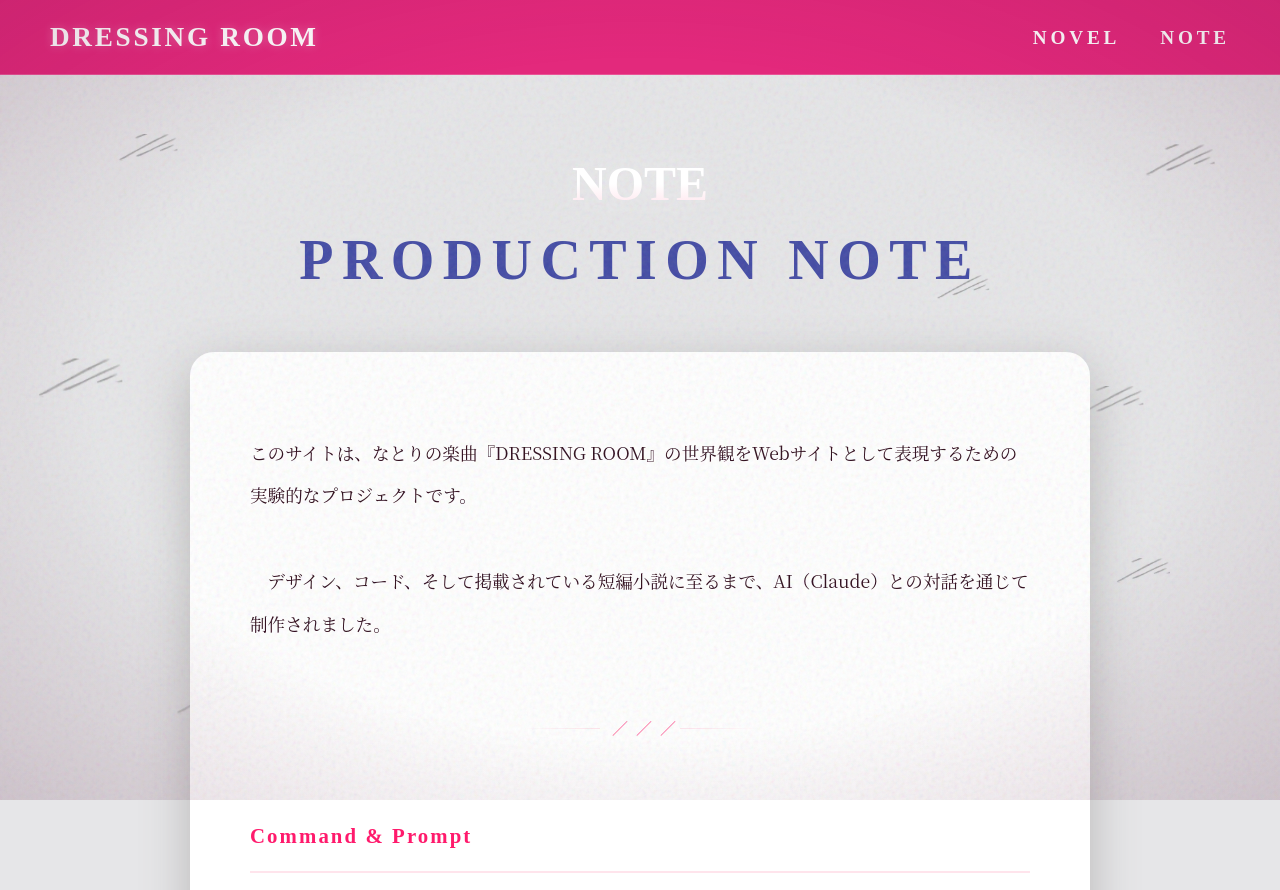
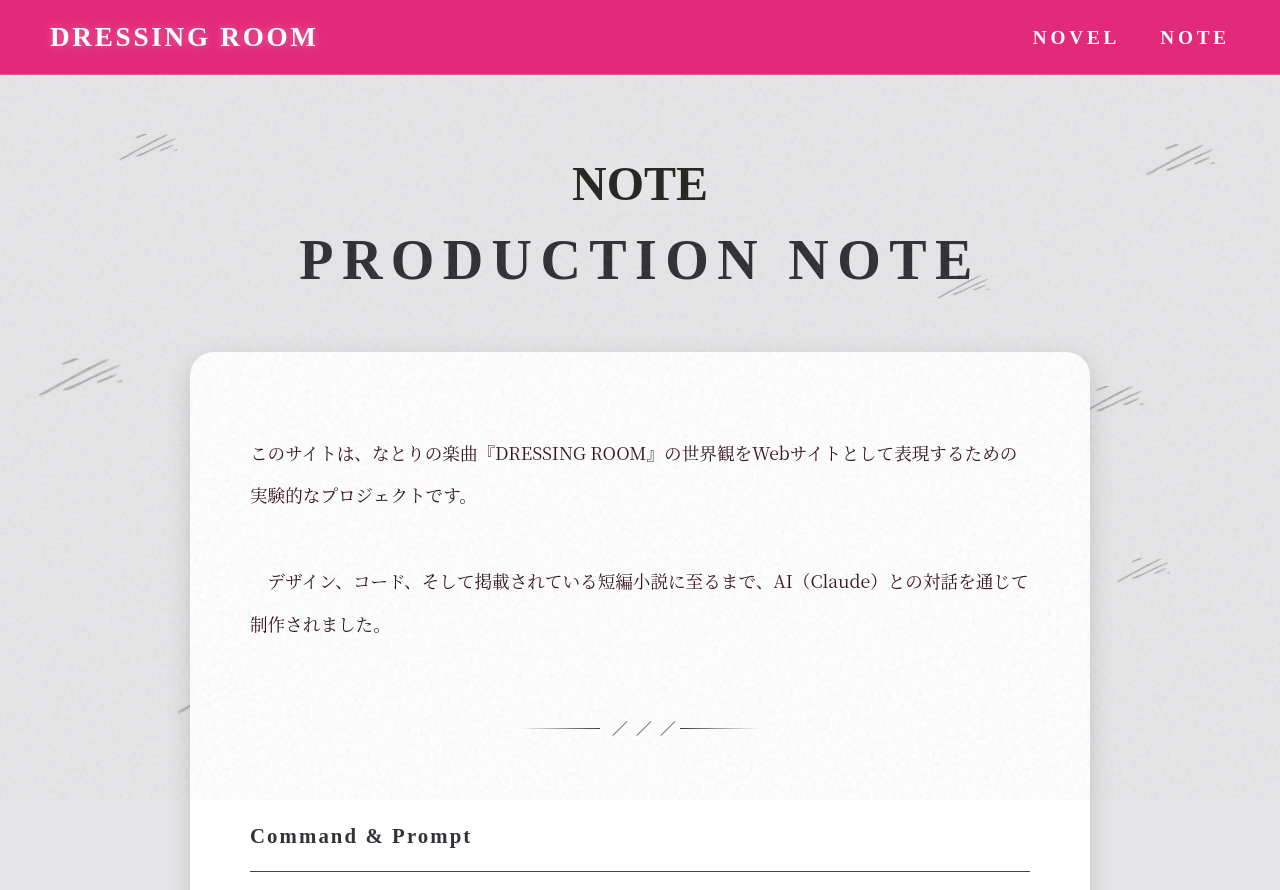
Before and after one commit to kana-natorium/dressing-room, a plain HTML site: page note.html in a window 1280 px wide. Shown: the top 890 px of the page. Drawn offline with Linux system fonts and the light colour scheme.

Commit message:
Update note page styling

```diff
--- a/style.css
+++ b/style.css
@@ -87,7 +87,7 @@ body::after {
     width: 100%;
     height: 100%;
     pointer-events: none;
-    background: radial-gradient(ellipse at center, transparent 60%, rgba(80, 10, 50, 0.15) 100%);
+    background: none;
     z-index: 9998;
 }
 
@@ -652,7 +652,7 @@ body::before {
     font-family: 'Times New Roman', serif;
     font-size: 3rem;
     font-weight: 900;
-    background: linear-gradient(180deg, var(--white) 50%, var(--pink-pale) 100%);
+    background: #292824;
     -webkit-background-clip: text;
     -webkit-text-fill-color: transparent;
     background-clip: text;
@@ -665,7 +665,7 @@ body::before {
     filter: drop-shadow(0 0 20px rgba(255, 255, 255, 0.4));
     z-index: 10;
 }
-
+/*
 .chapter-number::after {
     content: attr(data-num);
     position: absolute;
@@ -674,6 +674,9 @@ body::before {
     -webkit-text-stroke: 2px var(--pink-pale);
     z-index: -1;
 }
+/* 影のレイヤーを追加して立体感を出す */
+
+/* NOTE title */
 
 .chapter-title {
     font-family: 'Times New Roman', serif;
@@ -681,7 +684,7 @@ body::before {
     font-weight: 700;
     letter-spacing: 0.15em;
     margin-bottom: 20px;
-    color: #424aa4;
+    color: #2d2a30;
     text-shadow: none;
     animation: fadeInUp 0.8s ease-out 0.1s both;
 }
@@ -705,14 +708,16 @@ body::before {
     font-weight: 500;
 }
 
+
 .novel-text .scene-break {
     text-align: center;
     margin: 4em 0;
-    color: var(--pink-main);
+    color: #2d2a30;
     letter-spacing: 0.5em;
     font-size: 1rem;
     position: relative;
 }
+
 
 .novel-text .scene-break::before,
 .novel-text .scene-break::after {
@@ -721,17 +726,17 @@ body::before {
     top: 50%;
     width: 80px;
     height: 1px;
-    background: linear-gradient(90deg, transparent, var(--pink-pale));
+    background: linear-gradient(90deg, transparent, #33323a);
 }
 
 .novel-text .scene-break::before {
     right: calc(50% + 40px);
-    background: linear-gradient(90deg, transparent, var(--pink-pale));
+    background: linear-gradient(90deg, transparent, #33323a);
 }
 
 .novel-text .scene-break::after {
     left: calc(50% + 40px);
-    background: linear-gradient(90deg, var(--pink-pale), transparent);
+    background: linear-gradient(90deg, #33323a, transparent);
 }
 
 .novel-text .dialogue {
@@ -744,6 +749,7 @@ body::before {
     padding: 0 2px;
     font-weight: 500;
 }
+
 
 .hero-label,
 .hero-subtitle,
@@ -1826,11 +1832,11 @@ body:not(.friday-night):not(.chapter2-page):not(.catherine):not(.note-page) .foo
     font-family: var(--font-en);
     font-size: 1.3rem;
     font-weight: 700;
-    color: var(--pink-hot);
+    color: #33323a;
     letter-spacing: 0.1em;
     margin: 3em 0 1em;
     padding-bottom: 10px;
-    border-bottom: 2px solid var(--pink-pale);
+    border-bottom: 1px solid #464349;
     position: relative;
 }
 
@@ -2257,7 +2263,7 @@ body.note-page .footer {
 }
 
 body.note-page .novel-wrapper {
-    box-shadow: 0 15px 50px #b7b6b6;
+    box-shadow: 0 8px 24px rgba(0, 0, 0, 0.15);
 }
 
 /* 箱の中のピンクグラデーションを消す */
@@ -2288,6 +2294,9 @@ body.chapter2-page::after {
   color: var(--pink-main) !important;
 }
 
+
+
+
 /* ========================================
    CATHERINE PAGE OVERRIDES
    ======================================== */
@@ -2300,6 +2309,9 @@ body.catherine {
 body.catherine::before {
   display: none;
 }
+
+
+
 
 body.catherine main,
 body.catherine .chapter-hero,
```
